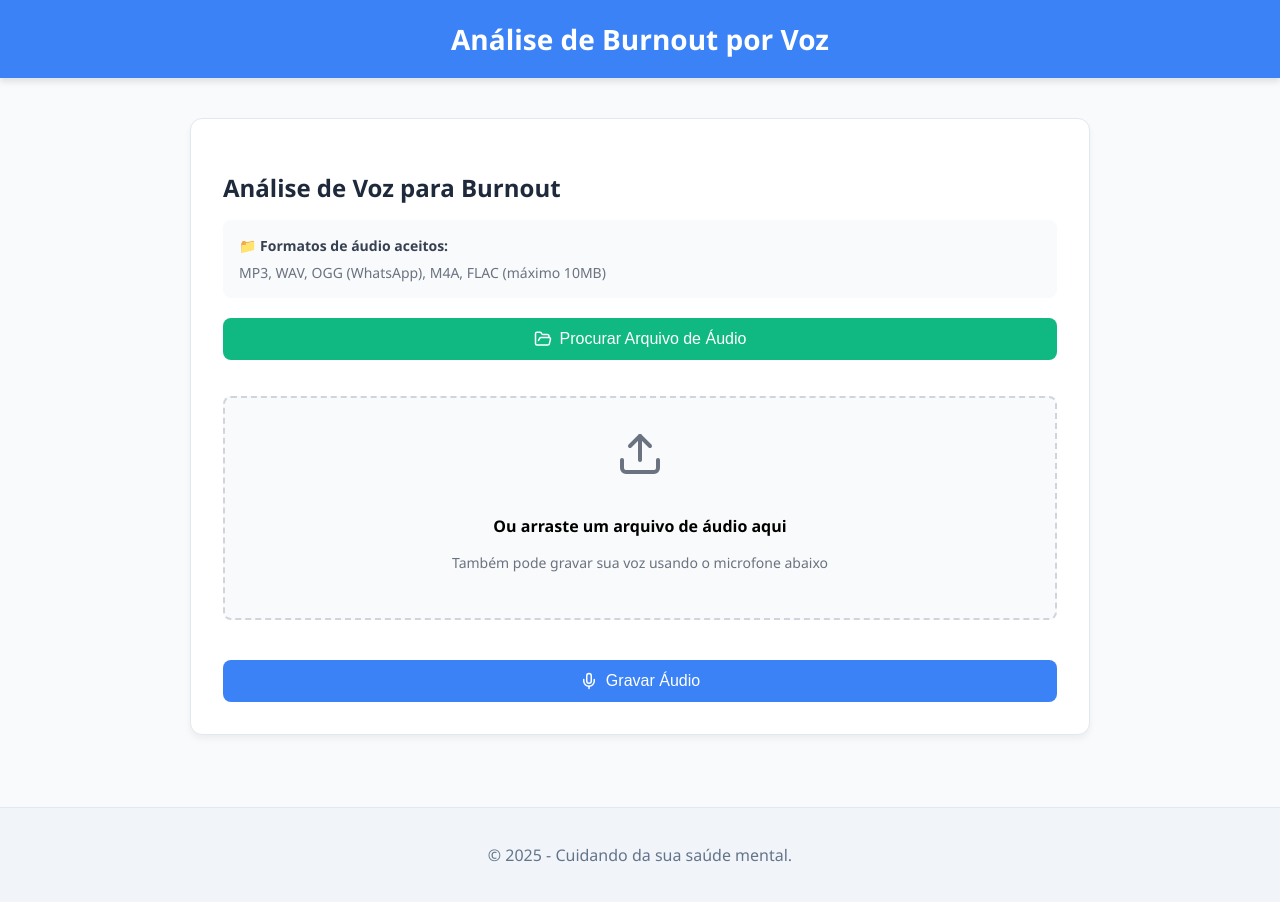
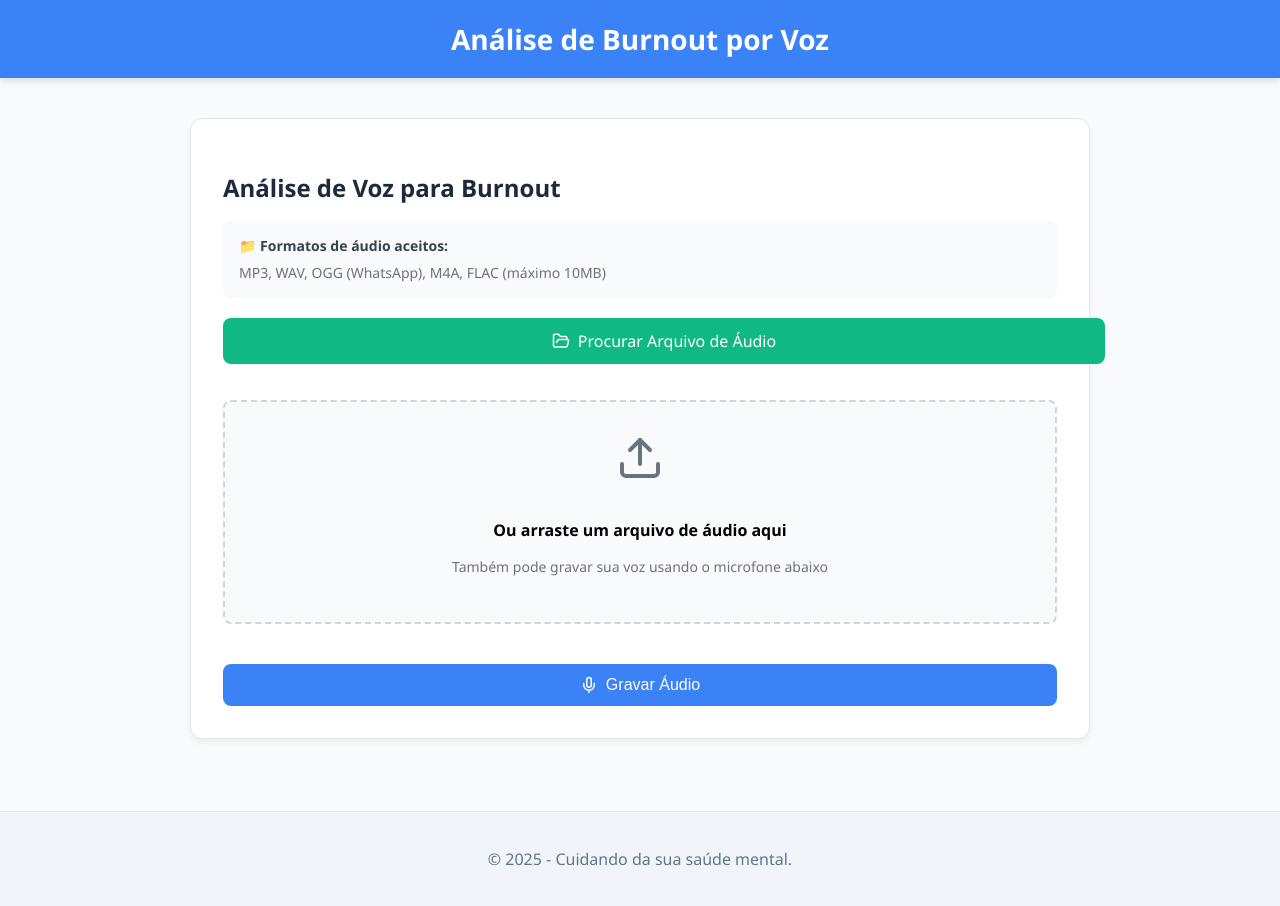
Before and after one commit to 7ZeNilson/burnout_frontend, a React (Create React App) app: page / in a window 1280 px wide. Both pictures are taken after a click on the button "Iniciar Análise". Built offline with nearby package versions, Linux system fonts and the light colour scheme.

Commit message:
Update App.js

```diff
--- a/src/App.js
+++ b/src/App.js
@@ -104,7 +104,8 @@ const styles = {
     justifyContent: 'center',
     transition: 'all 0.2s',
     width: '100%',
-    marginBottom: '16px'
+    marginBottom: '16px',
+    position: 'relative'
   },
   center: {
     textAlign: 'center'
@@ -147,7 +148,13 @@ const styles = {
     backgroundColor: '#eff6ff'
   },
   hiddenInput: {
-    display: 'none'
+    position: 'absolute',
+    top: 0,
+    left: 0,
+    width: '100%',
+    height: '100%',
+    opacity: 0,
+    cursor: 'pointer'
   },
   recordingControls: {
     display: 'flex',
@@ -331,7 +338,6 @@ const AnalysisRecorder = ({ onAnalyze }) => {
   const mediaRecorderRef = useRef(null);
   const recordedChunks = useRef([]);
   const timerRef = useRef(null);
-  const fileInputRef = useRef(null);
 
   // Timer para gravação
   useEffect(() => {
@@ -393,18 +399,10 @@ const AnalysisRecorder = ({ onAnalyze }) => {
   const handleFileSelect = (event) => {
     const file = event.target.files[0];
     if (file) {
+      console.log('Arquivo selecionado:', file.name); // Debug
       setSelectedFile(file);
       setAudioURL(null);
       setRecordingTime(0);
-    }
-  };
-
-  const handleUploadButtonClick = (e) => {
-    e.preventDefault();
-    e.stopPropagation();
-    console.log('Clicou no botão de upload'); // Debug
-    if (fileInputRef.current) {
-      fileInputRef.current.click();
     }
   };
 
@@ -462,24 +460,17 @@ const AnalysisRecorder = ({ onAnalyze }) => {
       </div>
 
       <div style={styles.recorderContainer}>
-        {/* Botão de Upload Separado */}
-        <button
-          onClick={handleUploadButtonClick}
-          style={styles.uploadButton}
-          type="button"
-        >
+        {/* Botão de Upload com Input Sobreposto */}
+        <div style={{ ...styles.uploadButton, position: 'relative' }}>
           <FolderOpen size={18} style={{ marginRight: 8 }} />
           Procurar Arquivo de Áudio
-        </button>
-
-        {/* Input Hidden */}
           <input
-          ref__={fileInputRef}
             type="file"
             accept="audio/*,.ogg,.mp3,.wav,.m4a,.flac"
             onChange={handleFileSelect}
             style={styles.hiddenInput}
           />
+        </div>
 
         {/* Área de Drag and Drop */}
         <div
```
Lines whose indentation alone changed are shown as unchanged.
